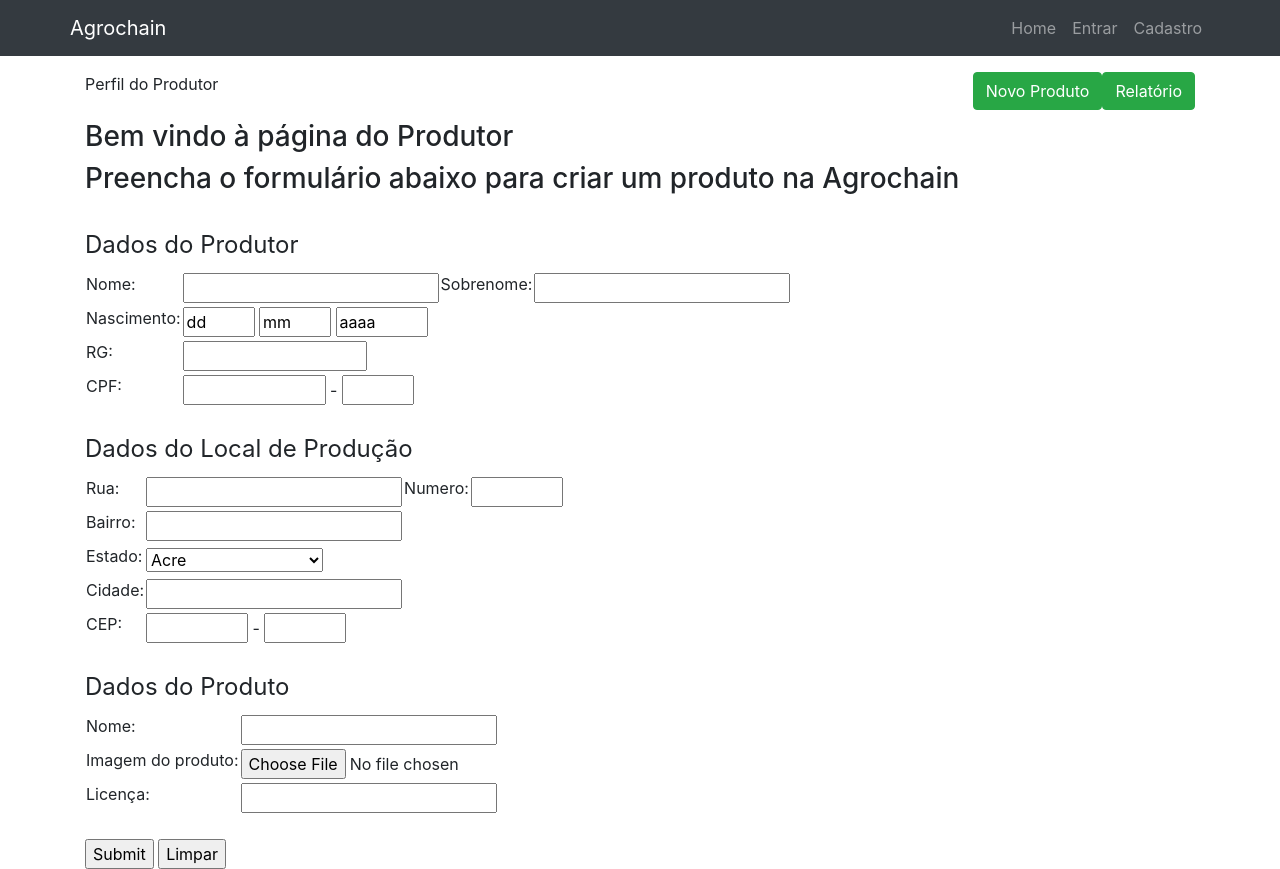
After one commit to philippgm/Agrochain, a Django app: page /produtor/ in a window 1280 px wide, after a click on "Novo Produto". The commit adds this page. Run offline with Django 3.2, Linux system fonts and the light colour scheme; some libraries are stand-ins or nearby versions.

Commit message:
acrescentando paginas de usuarios

```diff
--- a/Front-back/pages/urls.py
+++ b/Front-back/pages/urls.py
@@ -12,5 +12,10 @@ urlpatterns = [
     # path("accounts/profile/",views.ProfileView.as_view(), name ="profile"),
     path("accounts/",views.HomePageView.as_view(), name="home"),
     path("showprofile/",views.ShowprofileView.as_view(), name="showprofile"),
-    path("fillprofile/",views.FillprofileView, name="fillprofile"),
+    path("fillprofile/",views.FillprofileView.as_view(), name="fillprofile"),
+    path("produtor/",views.ProdutorView.as_view(), name="produtor"),
+    path("transportador/",views.TransportadorView.as_view(), name="transportador"),
+    path("processador/",views.ProcessadorView.as_view(), name="processador"),
+    path("distribuidor/",views.DistribuidorView.as_view(), name="distribuidor"),
+    path("consumidor/",views.ConsumidorView.as_view(), name="consumidor"),
 ]+ static(settings.STATIC_URL, document_root=settings.STATIC_ROOT)
--- a/Front-back/pages/views.py
+++ b/Front-back/pages/views.py
@@ -5,7 +5,22 @@ class HomePageView(TemplateView):
     template_name = "home.html"
 
 class FillprofileView(TemplateView):
-    template_name = "profile.html"
+    template_name = "fillprofile.html"
 
 class ShowprofileView(TemplateView):
     template_name = "showprofile.html"
+
+class ProdutorView(TemplateView):
+    template_name = "produtor.html"
+
+class TransportadorView(TemplateView):
+    template_name = "transportador.html"
+
+class ProcessadorView(TemplateView):
+    template_name = "processador.html"
+
+class DistribuidorView(TemplateView):
+    template_name = "distribuidor.html"
+
+class ConsumidorView(TemplateView):
+    template_name = "consumidor.html"
--- a/Front-back/templates/base.html
+++ b/Front-back/templates/base.html
@@ -22,7 +22,7 @@
 
                     {% if user.is_authenticated %}
                     <li class="nav-item">
-                        <a class="nav-link" href="{% url 'pages:showprofile' %}">Perfil</a>
+                        <a class="nav-link" href="{% url 'pages:produtor' %}">Perfil</a>
                     </li>
                     <li class="nav-item">
                         <a class="nav-link" href="{% url 'account_logout' %}">Sair</a>
--- /dev/null
+++ b/Front-back/templates/produtor.html
@@ -0,0 +1,258 @@
+{% extends 'base.html' %}
+
+{% block title %}Produtor{% endblock %}
+
+{% block content %}
+
+    Perfil do Produtor
+
+<!DOCTYPE html>
+
+
+<html>
+
+    <style>
+    .question_form {
+        display: none;
+    }
+    </style>
+
+<button id="relatorio" style="float: right" class="btn btn-success btn-mostrar" onclick="Mudarestado('q2')">Relatório</button>
+
+<button id="criarNovo" style="float: right" class="btn btn-success btn-mostrar" onclick="Mudarestado('q1')">Novo Produto</button>
+
+
+<div class="question_form" id="q1">
+<form id="form1" action="Script_do_Formulario_Produto.php" method="post">
+
+ <body><br />
+  <h3> Bem vindo à página do Produtor</h3>
+  <h3> Preencha o formulário abaixo para criar um produto na Agrochain</h3><br />
+
+<!-- Novo Produto-->
+<fieldset>
+ <legend>Dados do Produtor</legend>
+ <table cellspacing="10">
+  <tr>
+   <td>
+    <label for="nome">Nome: </label>
+   </td>
+   <td align="left">
+    <input type="text" name="nome">
+   </td>
+   <td>
+    <label for="sobrenome">Sobrenome: </label>
+   </td>
+   <td align="left">
+    <input type="text" name="sobrenome">
+   </td>
+  </tr>
+  <tr>
+   <td>
+    <label>Nascimento: </label>
+   </td>
+   <td align="left">
+    <input type="text" name="dia" size="2" maxlength="2" value="dd">
+   <input type="text" name="mes" size="2" maxlength="2" value="mm">
+   <input type="text" name="ano" size="4" maxlength="4" value="aaaa">
+   </td>
+  </tr>
+  <tr>
+   <td>
+    <label for="rg">RG: </label>
+   </td>
+   <td align="left">
+    <input type="text" name="rg" size="13" maxlength="13">
+   </td>
+  </tr>
+  <tr>
+   <td>
+    <label>CPF:</label>
+   </td>
+   <td align="left">
+    <input type="text" name="cpf" size="9" maxlength="9"> - <input type="text" name="cpf2" size="2" maxlength="2">
+   </td>
+  </tr>
+ </table>
+</fieldset>
+
+<br />
+<!-- ENDEREÇO -->
+<fieldset>
+ <legend>Dados do Local de Produção</legend>
+ <table cellspacing="10">
+
+  <tr>
+   <td>
+    <label for="rua">Rua:</label>
+   </td>
+   <td align="left">
+    <input type="text" name="rua">
+   </td>
+   <td>
+    <label for="numero">Numero:</label>
+   </td>
+   <td align="left">
+    <input type="text" name="numero" size="4">
+   </td>
+  </tr>
+  <tr>
+   <td>
+    <label for="bairro">Bairro: </label>
+   </td>
+   <td align="left">
+    <input type="text" name="bairro">
+   </td>
+  </tr>
+  <tr>
+   <td>
+    <label for="estado">Estado:</label>
+   </td>
+   <td align="left">
+    <select name="estado">
+    <option value="ac">Acre</option>
+    <option value="al">Alagoas</option>
+    <option value="am">Amazonas</option>
+    <option value="ap">Amapá</option>
+    <option value="ba">Bahia</option>
+    <option value="ce">Ceará</option>
+    <option value="df">Distrito Federal</option>
+    <option value="es">Espírito Santo</option>
+    <option value="go">Goiás</option>
+    <option value="ma">Maranhão</option>
+    <option value="mt">Mato Grosso</option>
+    <option value="ms">Mato Grosso do Sul</option>
+    <option value="mg">Minas Gerais</option>
+    <option value="pa">Pará</option>
+    <option value="pb">Paraíba</option>
+    <option value="pr">Paraná</option>
+    <option value="pe">Pernambuco</option>
+    <option value="pi">Piauí</option>
+    <option value="rj">Rio de Janeiro</option>
+    <option value="rn">Rio Grande do Norte</option>
+    <option value="ro">Rondônia</option>
+    <option value="rs">Rio Grande do Sul</option>
+    <option value="rr">Roraima</option>
+    <option value="sc">Santa Catarina</option>
+    <option value="se">Sergipe</option>
+    <option value="sp">São Paulo</option>
+    <option value="to">Tocantins</option>
+   </select>
+   </td>
+  </tr>
+  <tr>
+   <td>
+    <label for="cidade">Cidade: </label>
+   </td>
+   <td align="left">
+    <input type="text" name="cidade">
+   </td>
+  </tr>
+  <tr>
+   <td>
+    <label for="cep">CEP: </label>
+   </td>
+   <td align="left">
+    <input type="text" name="cep" size="5" maxlength="5"> - <input type="text" name="cep2" size="3" maxlength="3">
+   </td>
+  </tr>
+ </table>
+</fieldset>
+<br />
+
+<!-- Dados do Produto-->
+<fieldset>
+ <legend>Dados do Produto</legend>
+ <table cellspacing="10">
+  <tr>
+   <td>
+    <label for="nome">Nome: </label>
+   </td>
+   <td align="left">
+    <input type="text" name="nome">
+   </td>
+  </tr>
+  <tr>
+   <td>
+    <label for="imagem">Imagem do produto:</label>
+   </td>
+   <td>
+    <input type="file" name="imagem" >
+
+   </td>
+  </tr>
+  <tr>
+   <td>
+    <label for="licença">Licença: </label>
+   </td>
+   <td align="left">
+    <input type="text" name="licença">
+   </td>
+  </tr>
+ </table>
+</fieldset>
+<br />
+<input type="submit">
+<input type="reset" value="Limpar">
+</form>
+</div>
+
+<div class="question_form" id="q2">
+<form id="form2" action="Script_do_Formulario_Relatorio.php" method="post">
+
+ <body><br />
+  <h3> Bem vindo à página do Produtor</h3>
+  <h3> Preencha o formulário abaixo para pesquisar um produto na Agrochain</h3><br />
+
+<!-- Dados do Produto -->
+<fieldset>
+ <legend>Dados do Produto</legend>
+ <table cellspacing="10">
+  <tr>
+   <td>
+    <label for="nome">Nome: </label>
+   </td>
+   <td align="left">
+    <input type="text" name="nome">
+   </td>
+  </tr>
+  <tr>
+   <td>
+    <label for="rg">Registro: </label>
+   </td>
+   <td align="left">
+    <input type="text" name="rg" size="13" maxlength="13">
+   </td>
+  </tr>
+ </table>
+</fieldset>
+<input type="submit" value="Pesquisar">
+<input type="reset" value="Limpar">
+</form>
+</div>
+
+    <script type="text/javascript">
+      //$(document).ready(function(){
+        //$("#CPF").mask("000.000.000-00")
+      //})
+      function Mudarestado(el) {
+        //style.display = 'none';
+
+        //document.getElementById(el).classList.toggle('mostrar');
+        //troca texto do bottom
+        //document.getElementById('criarNovo').innerText = 'Submit';
+        //aparece form
+        if(el == 'q1'){
+          document.getElementById('q2').style.display = 'none';
+        }else{
+          document.getElementById('q1').style.display = 'none';
+        }
+        document.getElementById(el).style.display = 'block';
+
+      }
+    </script>
+
+ </body>
+</html>
+
+{% endblock %}
--- a/Front-back/users/views.py
+++ b/Front-back/users/views.py
@@ -20,4 +20,4 @@ def FillprofileView(request):
         'form': form,
     }
 
-    return render(request, 'tamplates/fillprofile.html', context)
+    return render(request, 'templates/fillprofile.html', context)
```
Also changed, not shown: Front-back/templates/consumidor.html (added, +8 -0 lines), Front-back/templates/distribuidor.html (added, +8 -0 lines), Front-back/templates/processador.html (added, +8 -0 lines), Front-back/templates/transportador.html (added, +8 -0 lines), Front-back/users/migrations/0001_initial.py (deleted), Front-back/users/migrations/0002_profileconsumidor_profileprocessador_profileprodutor_profiletransportador.py (deleted), Front-back/users/migrations/__init__.py (deleted), Front-back/users/models.py (line endings or trailing spaces).
